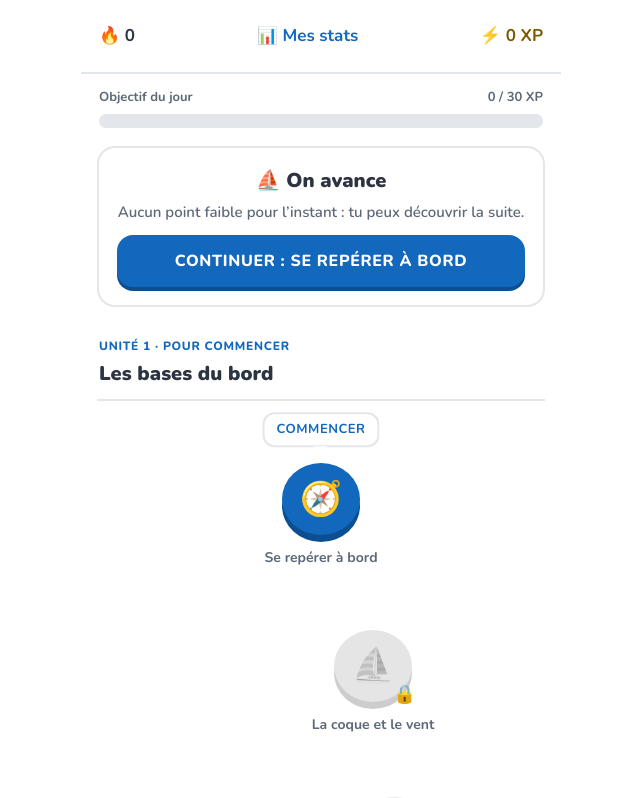
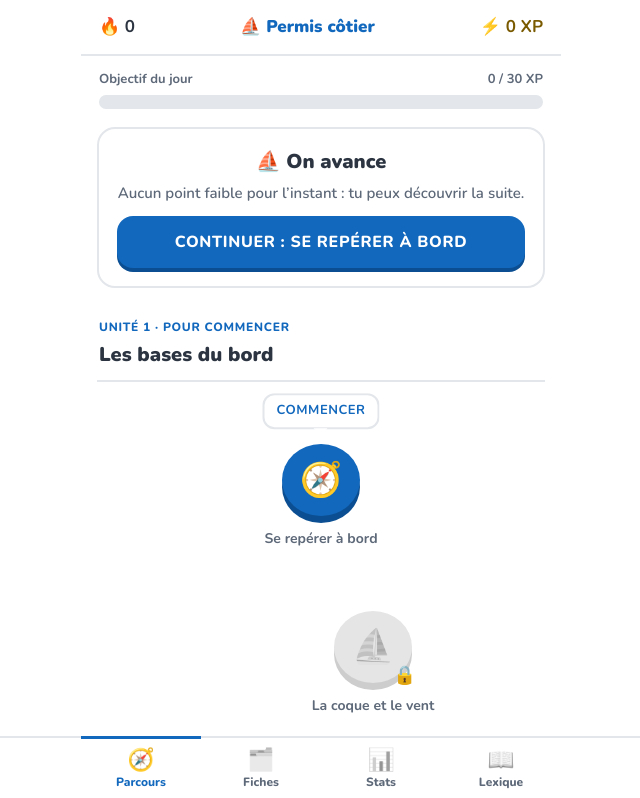
Before and after one commit to lzwingelstein/code-maritime, a Nuxt app in the folder web/: page / in a window 1280 px wide. Shown: the top 798 px of the page, without its empty margins (319-959 px from the left). Built offline with nearby package versions, Linux system fonts and the light colour scheme.

Commit message:
feat(web): bottom tab bar between path, sheets, stats and lexicon (#53)
Co-authored-by: Claude <noreply@anthropic.com>

```diff
--- a/web/app/app.vue
+++ b/web/app/app.vue
@@ -1,4 +1,6 @@
 <template>
-  <NuxtPage />
+  <NuxtLayout>
+    <NuxtPage />
+  </NuxtLayout>
   <GlossarySheet />
 </template>
--- /dev/null
+++ b/web/app/components/TabBar.vue
@@ -0,0 +1,42 @@
+<script setup lang="ts">
+/** Main navigation, always at the bottom except inside a lesson. Icon and text on every tab. */
+const TABS = [
+  { to: '/', icon: '🧭', label: 'Parcours' },
+  { to: '/fiches', icon: '🗂️', label: 'Fiches' },
+  { to: '/stats', icon: '📊', label: 'Stats' },
+  { to: '/lexique', icon: '📖', label: 'Lexique' },
+] as const
+const route = useRoute()
+</script>
+
+<template>
+  <nav class="tabs" aria-label="Navigation principale">
+    <NuxtLink
+      v-for="t in TABS"
+      :key="t.to"
+      :to="t.to"
+      class="tab"
+      :class="{ on: route.path === t.to }"
+      :aria-current="route.path === t.to ? 'page' : undefined"
+    >
+      <span class="ic" aria-hidden="true">{{ t.icon }}</span>
+      <span>{{ t.label }}</span>
+    </NuxtLink>
+  </nav>
+</template>
+
+<style scoped>
+.tabs {
+  position: fixed; left: 0; right: 0; bottom: 0; z-index: 10; display: flex; justify-content: center;
+  padding-bottom: env(safe-area-inset-bottom); border-top: 2px solid var(--line); background: var(--surface);
+}
+.tab {
+  flex: 1; max-width: 120px; display: flex; flex-direction: column; align-items: center; justify-content: center; gap: 2px;
+  min-height: 64px; color: var(--ink-mute); font-size: 12px; font-weight: 800; text-decoration: none;
+  border-top: 3px solid transparent; margin-top: -2px;
+}
+.tab .ic { font-size: 22px; line-height: 1; filter: grayscale(1); opacity: .7; }
+/* Current tab: colour, a bar above it and the full-colour icon — not colour alone. */
+.tab.on { color: var(--primary); border-top-color: var(--primary); }
+.tab.on .ic { filter: none; opacity: 1; }
+</style>
--- /dev/null
+++ b/web/app/layouts/default.vue
@@ -0,0 +1,13 @@
+<template>
+  <div>
+    <div class="with-tabs">
+      <slot />
+    </div>
+    <TabBar />
+  </div>
+</template>
+
+<style scoped>
+/* Room for the fixed tab bar. */
+.with-tabs { padding-bottom: calc(68px + env(safe-area-inset-bottom)); }
+</style>
--- a/web/app/pages/fiches.vue
+++ b/web/app/pages/fiches.vue
@@ -22,9 +22,7 @@ function state(cardId: string) {
 <template>
   <div class="shell">
     <header class="top">
-      <NuxtLink to="/" class="back" aria-label="Retour au parcours">←</NuxtLink>
       <h1>Mes fiches</h1>
-      <span class="spacer" />
     </header>
     <main class="body">
       <p v-if="!units.length" class="lead">Termine une leçon : ses fiches de cours apparaîtront ici pour que tu puisses les relire quand tu veux.</p>
@@ -45,19 +43,16 @@ function state(cardId: string) {
           </div>
         </details>
       </section>
-
-      <NuxtLink to="/lexique" class="lex">📖 Voir aussi le lexique</NuxtLink>
     </main>
   </div>
 </template>
 
 <style scoped>
 .top {
-  position: sticky; top: 0; z-index: 5; display: flex; align-items: center; padding: 8px 12px;
+  position: sticky; top: 0; z-index: 5; display: flex; align-items: center; min-height: 56px; padding: 8px 12px;
   border-bottom: 2px solid var(--line); background: var(--surface);
 }
 .top h1 { flex: 1; margin: 0; font-size: 19px; font-weight: 900; text-align: center; }
-.back, .spacer { display: grid; place-items: center; width: 44px; height: 44px; font-size: 24px; color: var(--ink-mute); text-decoration: none; }
 .body { padding: 14px 16px 40px; }
 .lead { margin: 0 0 8px; font-size: 15px; color: var(--ink-mute); line-height: 1.45; }
 .unit { margin-top: 18px; }
@@ -77,5 +72,4 @@ function state(cardId: string) {
 .state.known { color: var(--ok-text); }
 .state.weak { color: var(--ko-text); }
 .state.learning { color: var(--ink-mute); }
-.lex { display: flex; align-items: center; justify-content: center; min-height: 44px; margin-top: 20px; color: var(--primary); font-weight: 800; }
 </style>
--- a/web/app/pages/index.vue
+++ b/web/app/pages/index.vue
@@ -7,7 +7,7 @@ import { nextStep } from '~/engine/next'
 import { bestExam, DAILY_GOAL, isUnlocked, todayXp } from '~/engine/progress'
 import { currentStreak, dayKey } from '~/engine/streak'
 
-const { progress, reset } = useProgress()
+const { progress } = useProgress()
 const today = dayKey(new Date())
 
 const streak = computed(() => currentStreak(progress.value.streak, today))
@@ -51,21 +51,13 @@ const best = computed(() => bestExam(progress.value))
 const last = computed(() => progress.value.exams?.[0] ?? null)
 
 const OFFSETS = [0, 52, 74, 52, 0, -52, -74, -52]
-const confirming = ref(false)
-function onReset() {
-  if (confirming.value) {
-    reset()
-    confirming.value = false
-  }
-  else confirming.value = true
-}
 </script>
 
 <template>
   <div class="shell">
     <header class="top">
       <span class="stat" :aria-label="`Série : ${streak} jours`">🔥 {{ streak }}</span>
-      <NuxtLink to="/stats" class="stat course" aria-label="Statistiques">📊 Mes stats</NuxtLink>
+      <span class="stat course">⛵ Permis côtier</span>
       <span class="stat xp" :aria-label="`${progress.xp} points d’expérience`">⚡ {{ progress.xp }} XP</span>
     </header>
 
@@ -126,13 +118,6 @@ function onReset() {
       <NuxtLink :to="`/lecon/${EXAM_ID}`" class="btn">Passer un examen blanc</NuxtLink>
     </section>
 
-    <footer class="foot">
-      <NuxtLink to="/fiches" class="lex">🗂️ Mes fiches : relire le cours</NuxtLink>
-      <NuxtLink to="/lexique" class="lex">📖 Lexique : les mots du permis expliqués</NuxtLink>
-      <button type="button" @click="onReset">
-        {{ confirming ? 'Touche encore pour tout effacer' : 'Réinitialiser ma progression' }}
-      </button>
-    </footer>
   </div>
 </template>
 
@@ -142,7 +127,7 @@ function onReset() {
   padding: 14px 18px; border-bottom: 2px solid var(--line); background: var(--surface);
 }
 .stat { font-size: 17px; }
-.course { display: inline-flex; align-items: center; min-height: 44px; color: var(--primary); text-decoration: none; }
+.course { color: var(--primary); font-weight: 900; }
 .xp { color: var(--gold-text); }
 .goal { padding: 14px 18px 4px; }
 .lab { display: flex; justify-content: space-between; font-size: 13px; color: var(--ink-mute); margin-bottom: 6px; }
@@ -187,7 +172,4 @@ function onReset() {
 .exam.practice { margin: 14px 16px 0; }
 .exam .alt { display: inline-flex; align-items: center; justify-content: center; min-height: 44px; margin-top: 6px; color: var(--primary); font-size: 15px; font-weight: 800; }
 .exam .btn { display: block; text-decoration: none; line-height: 28px; }
-.foot { padding: 0 0 30px; text-align: center; }
-.lex { display: flex; align-items: center; justify-content: center; min-height: 44px; margin-bottom: 8px; color: var(--primary); font-size: 15px; font-weight: 800; }
-.foot button { min-height: 44px; border: 0; background: none; color: var(--ink-mute); font-size: 13px; text-decoration: underline; }
 </style>
--- a/web/app/pages/lecon/[id].vue
+++ b/web/app/pages/lecon/[id].vue
@@ -10,6 +10,7 @@ import { pick, seeded } from '~/engine/random'
 import { advance, check, currentStep, progress as share, select, startSession, type Session } from '~/engine/session'
 import { currentStreak, dayKey } from '~/engine/streak'
 
+definePageMeta({ layout: false })
 const route = useRoute()
 const isExam = String(route.params.id) === EXAM_ID
 const isPractice = String(route.params.id) === PRACTICE_ID
--- a/web/app/pages/lexique.vue
+++ b/web/app/pages/lexique.vue
@@ -7,9 +7,7 @@ const sorted = [...TERMS].sort((a, b) => a.term.localeCompare(b.term, 'fr'))
 <template>
   <div class="shell">
     <header class="top">
-      <NuxtLink to="/" class="back" aria-label="Retour au parcours">←</NuxtLink>
       <h1>Lexique</h1>
-      <span class="spacer" />
     </header>
     <main class="body">
       <p class="lead">Les mots du permis expliqués simplement. Dans les leçons, touche un mot <span class="u">souligné en pointillés</span> pour voir sa définition.</p>
@@ -25,11 +23,10 @@ const sorted = [...TERMS].sort((a, b) => a.term.localeCompare(b.term, 'fr'))
 
 <style scoped>
 .top {
-  position: sticky; top: 0; z-index: 5; display: flex; align-items: center; padding: 8px 12px;
+  position: sticky; top: 0; z-index: 5; display: flex; align-items: center; min-height: 56px; padding: 8px 12px;
   border-bottom: 2px solid var(--line); background: var(--surface);
 }
 .top h1 { flex: 1; margin: 0; font-size: 19px; font-weight: 900; text-align: center; }
-.back, .spacer { display: grid; place-items: center; width: 44px; height: 44px; font-size: 24px; color: var(--ink-mute); text-decoration: none; }
 .body { padding: 14px 16px 40px; }
 .lead { margin: 0 0 16px; font-size: 15px; color: var(--ink-mute); line-height: 1.45; }
 .u { text-decoration: underline dotted var(--primary); text-decoration-thickness: 2px; text-underline-offset: 3px; }
--- a/web/app/pages/stats.vue
+++ b/web/app/pages/stats.vue
@@ -4,7 +4,15 @@ import { PRACTICE_ID } from '~/courses/practice'
 import { currentStreak, dayKey } from '~/engine/streak'
 import { accuracy, activity, fragileUnits, mostMissed, totals } from '~/engine/stats'
 
-const { progress } = useProgress()
+const { progress, reset } = useProgress()
+const confirming = ref(false)
+function onReset() {
+  if (confirming.value) {
+    reset()
+    confirming.value = false
+  }
+  else confirming.value = true
+}
 const now = Date.now()
 const today = dayKey(new Date(now))
 
@@ -41,9 +49,7 @@ const pct = (n: number, total: number) => (total ? n / total * 100 : 0)
 <template>
   <div class="shell">
     <header class="top">
-      <NuxtLink to="/" class="back" aria-label="Retour au parcours">←</NuxtLink>
       <h1>Statistiques</h1>
-      <span class="spacer" />
     </header>
 
     <main class="body">
@@ -120,17 +126,19 @@ const pct = (n: number, total: number) => (total ? n / total * 100 : 0)
       </section>
 
       <p class="note">Les statistiques sont gardées sur ce téléphone, depuis la mise à jour du 18/11/2026.</p>
+      <button type="button" class="reset" @click="onReset">
+        {{ confirming ? 'Touche encore pour tout effacer' : 'Réinitialiser ma progression' }}
+      </button>
     </main>
   </div>
 </template>
 
 <style scoped>
 .top {
-  position: sticky; top: 0; z-index: 5; display: flex; align-items: center; padding: 8px 12px;
+  position: sticky; top: 0; z-index: 5; display: flex; align-items: center; min-height: 56px; padding: 8px 12px;
   border-bottom: 2px solid var(--line); background: var(--surface);
 }
 .top h1 { flex: 1; margin: 0; font-size: 19px; font-weight: 900; text-align: center; }
-.back, .spacer { display: grid; place-items: center; width: 44px; height: 44px; font-size: 24px; color: var(--ink-mute); text-decoration: none; }
 .body { padding: 14px 16px 40px; display: flex; flex-direction: column; gap: 14px; }
 
 .tiles { display: grid; grid-template-columns: 1fr 1fr; gap: 10px; }
@@ -142,6 +150,7 @@ const pct = (n: number, total: number) => (total ? n / total * 100 : 0)
 .card h2 { margin: 0 0 12px; font-size: 18px; font-weight: 900; }
 .empty, .note { margin: 0; font-size: 14px; font-weight: 600; color: var(--ink-mute); }
 .note { text-align: center; }
+.reset { align-self: center; min-height: 44px; border: 0; background: none; color: var(--ink-mute); font-size: 13px; text-decoration: underline; }
 .card .btn { display: block; margin-top: 12px; text-align: center; text-decoration: none; line-height: 28px; }
 
 .chart { display: flex; align-items: flex-end; gap: 4px; height: 130px; }
```
Also changed, not shown: 1 other file (tests, documents, lock files or other folders).
